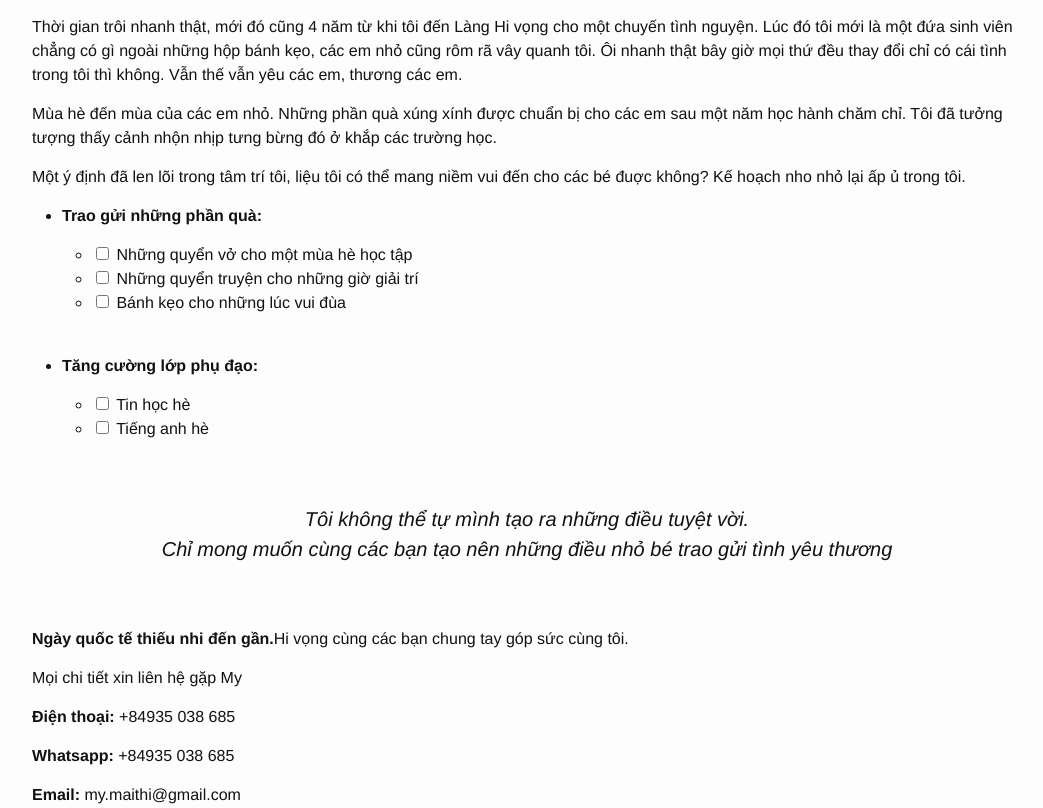
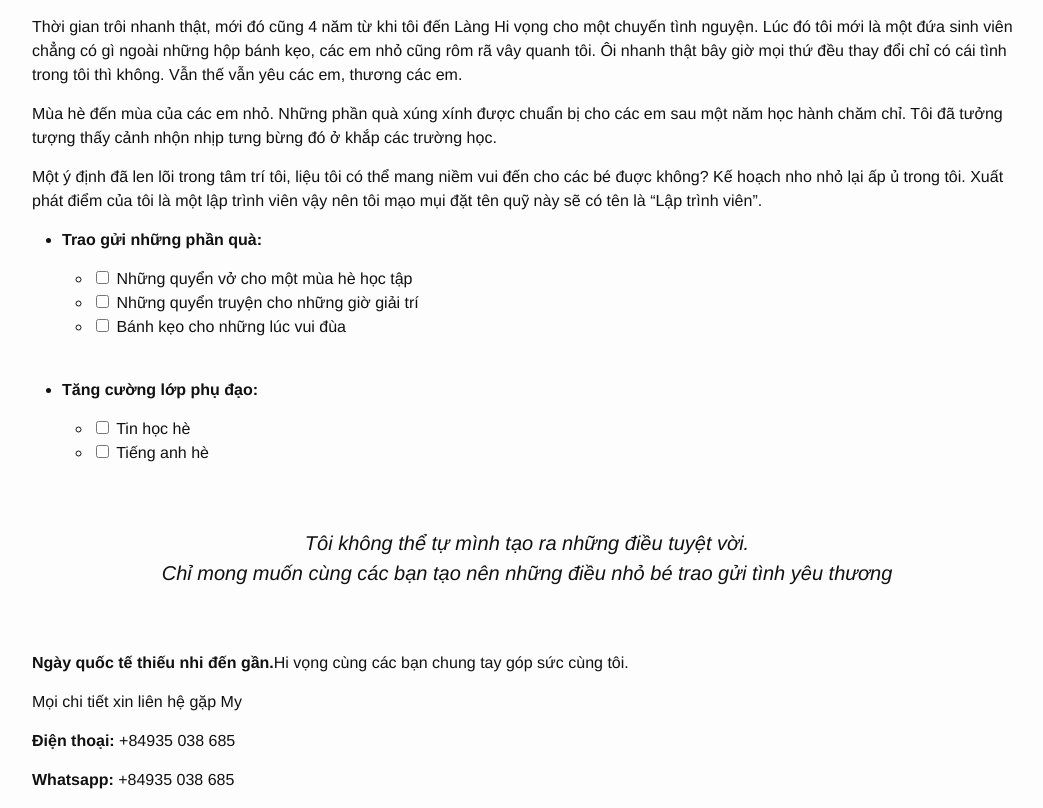
Before and after one commit to mymai91/mymai91.github.io, a Jekyll site: the page built from _posts/2017-05-19-charitable-donation.md, in a window 1280 px wide and 900 px high, scrolled down 1006 px, cut to the strip 92-900 px from the top of the window. Shown: the whole strip, without its empty margins (113-1156 px from the left). Built offline with Jekyll 4.4.1, drawn with Linux system fonts in a browser that asks for light colours; nearby versions of some CDN libraries; comment, search, counter and statistics services are not loaded.

```diff
--- a/_posts/2017-05-19-charitable-donation.md
+++ b/_posts/2017-05-19-charitable-donation.md
@@ -18,7 +18,7 @@ Thời gian trôi nhanh thật, mới đó cũng 4 năm từ khi tôi đến Là
 
 Mùa hè đến mùa của các em nhỏ. Những phần quà xúng xính được chuẩn bị cho các em sau một năm học hành chăm chỉ. Tôi đã tưởng tượng thấy cảnh nhộn nhịp tưng bừng đó ở khắp các trường học.
 
-Một ý định đã len lõi trong tâm trí tôi, liệu tôi có thể mang niềm vui đến cho các bé đuợc không? Kế hoạch nho nhỏ lại ấp ủ trong tôi.
+Một ý định đã len lõi trong tâm trí tôi, liệu tôi có thể mang niềm vui đến cho các bé đuợc không? Kế hoạch nho nhỏ lại ấp ủ trong tôi. Xuất phát điểm của tôi là một lập trình viên vậy nên tôi mạo mụi đặt tên quỹ này sẽ có tên là "Lập trình viên".
 
 * <b>Trao gửi những phần quà:</b>
 
```
